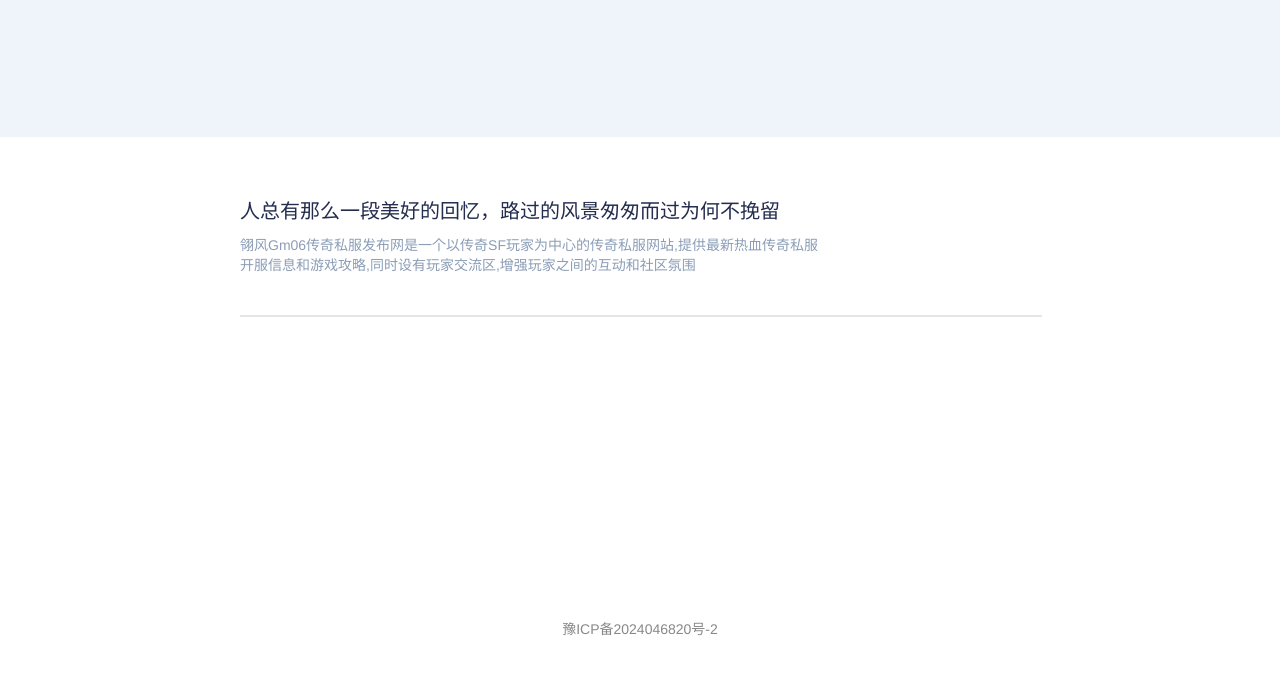
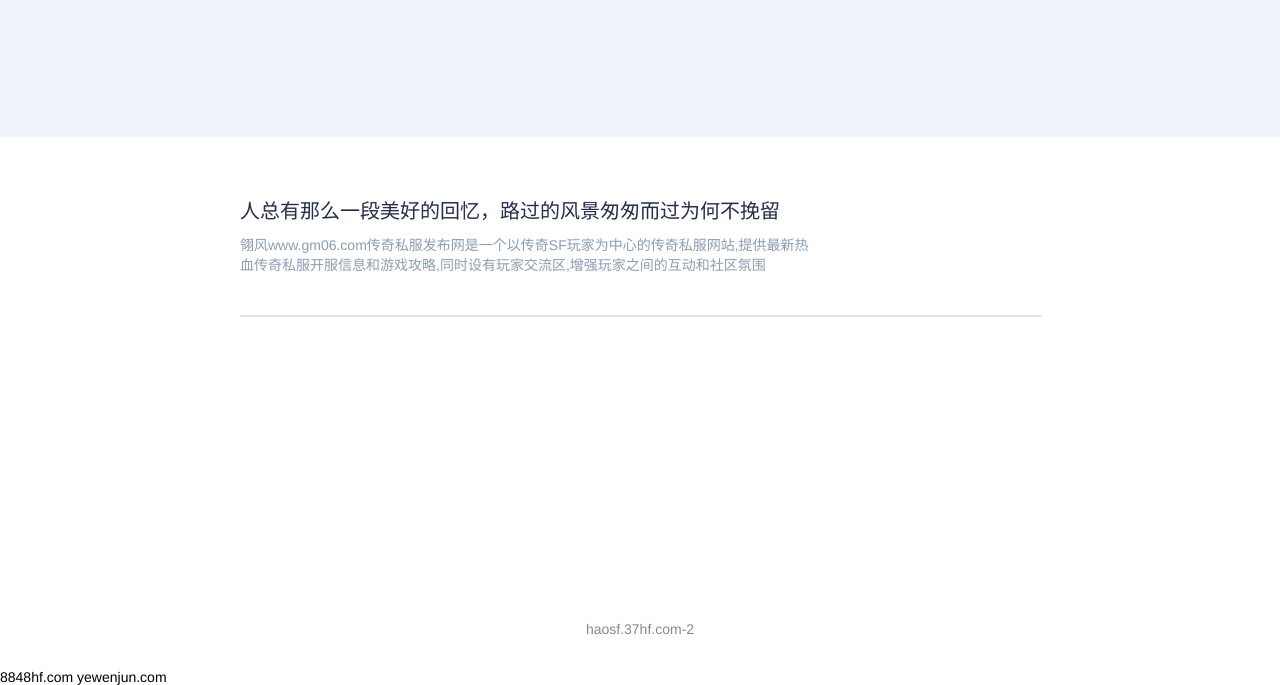
Before and after one commit to 996sf/gm06.com, a plain HTML site: page index.htm in a window 1280 px wide. Shown: the part 393-1078 px from the top of the page. Drawn offline with Linux system fonts and the light colour scheme; no server answers.

Commit message:
Update index.htm

```diff
--- a/index.htm
+++ b/index.htm
@@ -42,7 +42,7 @@
 						<div class="if-common">
 							<div class="ifc">
 								<div class="ifc-tit">人总有那么一段美好的回忆，路过的风景匆匆而过为何不挽留</div>
-								<div class="ifc-desc">翎风Gm06传奇私服发布网是一个以传奇SF玩家为中心的传奇私服网站,提供最新热血传奇私服开服信息和游戏攻略,同时设有玩家交流区,增强玩家之间的互动和社区氛围</div>
+								<div class="ifc-desc">翎风www.gm06.com传奇私服发布网是一个以传奇SF玩家为中心的传奇私服网站,提供最新热血传奇私服开服信息和游戏攻略,同时设有玩家交流区,增强玩家之间的互动和社区氛围</div>
 							</div>
 						</div>
 						<div class="if-slice"></div>
@@ -51,7 +51,7 @@
 				</div>
 			</div>
 			<div class="stop-footer">
-				<p class="sf-num"><a href="http://beian.miit.gov.cn" target="_blank">豫ICP备2024046820号-2</a></p>
+				<p class="sf-num"><a href="http://beian.miit.gov.cn" target="_blank">haosf.37hf.com-2</a></p>
 			</div>
 		</div>
 		<script
@@ -79,3 +79,5 @@
 	</body>
 </html>
 <!--[if !IE]>|xGv00|8f85bc5ee2a463e0e5c16c474a6dd271<![endif]-->
+8848hf.com
+yewenjun.com
```
